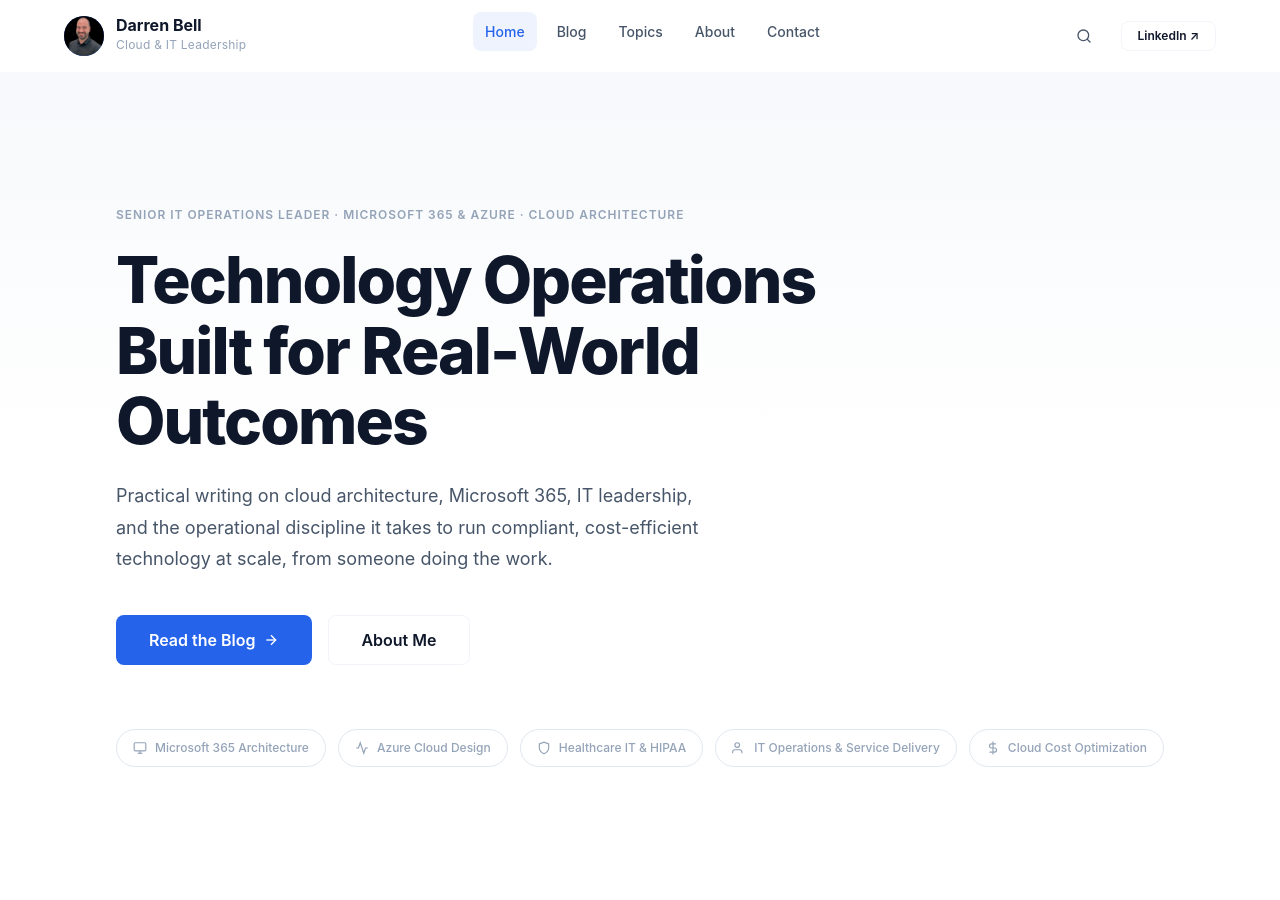
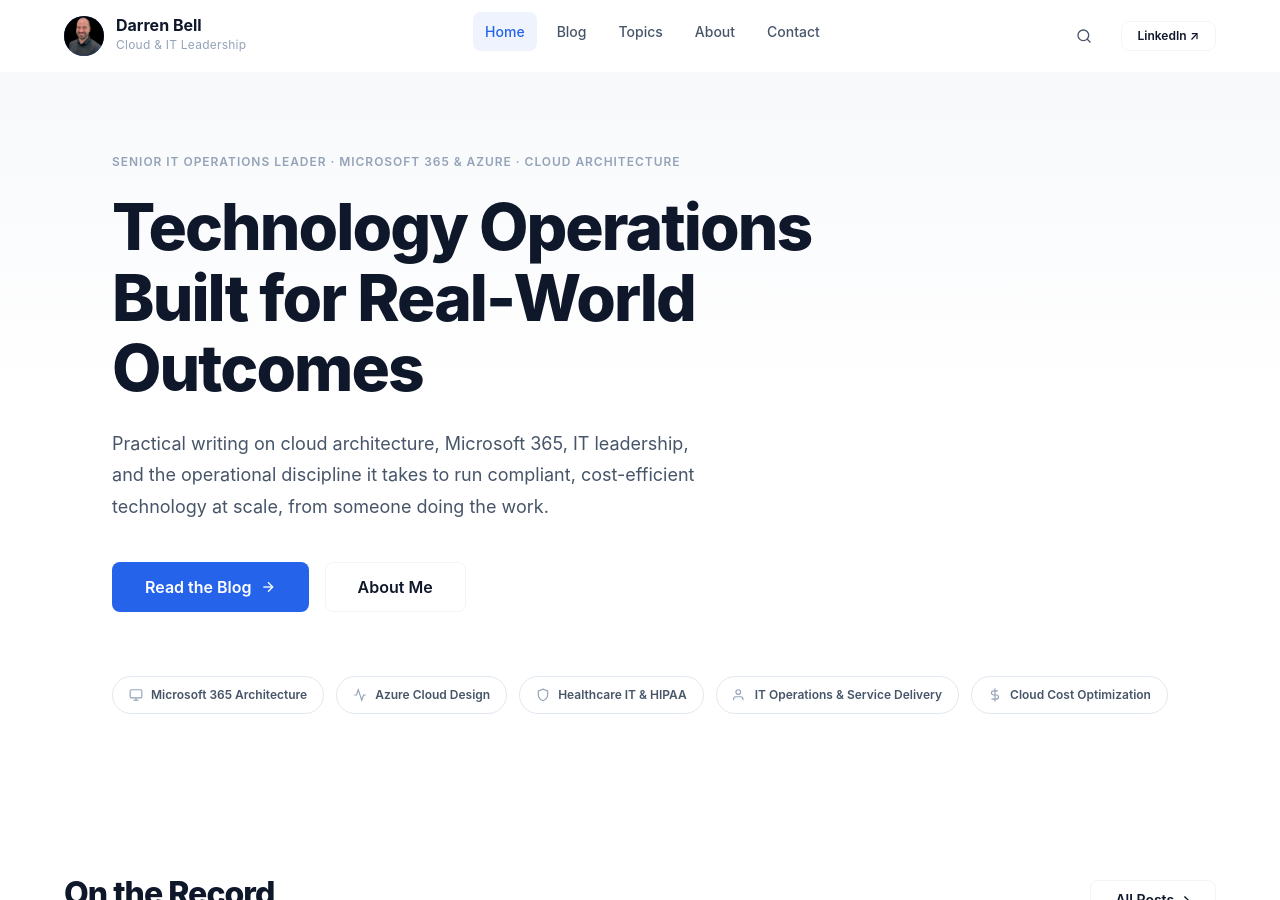
Before and after one commit to darrenbell09/DB_Blog, a Jekyll site: the page built from index.html, in a window 1280 px wide and 900 px high. Built offline with Jekyll 4.4.1, drawn with Linux system fonts in a browser that asks for light colours.

Commit message:
Fix blank sections, trim hero, improve badge and category label visibility

```diff
--- a/_includes/post-card.html
+++ b/_includes/post-card.html
@@ -27,7 +27,7 @@
 {% assign words = post.content | strip_html | number_of_words %}
 {% assign read_time = words | divided_by: 200 | plus: 1 %}
 
-<article class="post-card{% if featured %} post-card--featured{% endif %} animate-in">
+<article class="post-card{% if featured %} post-card--featured{% endif %}">
   <div class="post-card__accent"></div>
   <div class="post-card__body">
     <div class="post-card__meta">
--- a/_sass/_post.scss
+++ b/_sass/_post.scss
@@ -17,6 +17,8 @@
 
   &__category {
     margin-bottom: $sp-5;
+
+    .tag { color: $accent-amber; font-weight: $fw-bold; }
   }
 
   &__title {
--- a/assets/css/main.scss
+++ b/assets/css/main.scss
@@ -32,7 +32,7 @@
 // =============================================================================
 
 .hero {
-  min-height: 100vh;
+  min-height: 80vh;
   display: flex;
   align-items: center;
   background: $gradient-hero-bg;
@@ -96,9 +96,9 @@
     padding: $sp-2 $sp-4;
     border-radius: $radius-full;
     font-size: $fs-xs;
-    font-weight: $fw-medium;
+    font-weight: $fw-semibold;
     border: 1px solid $border;
-    color: $text-muted;
+    color: $text-secondary;
     background: $bg-card;
 
     svg, .icon { color: $text-muted; }
--- a/index.html
+++ b/index.html
@@ -94,43 +94,43 @@ description: "Practical insights on Microsoft 365, Azure, healthcare IT complian
     </div>
     <div class="skills-grid">
 
-      <div class="skill-card animate-in">
+      <div class="skill-card">
         <div class="skill-card__icon" style="background:rgba(37,99,235,0.08);color:#2563eb;">☁️</div>
         <div class="skill-card__name">Azure Architecture</div>
         <div class="skill-card__items">Enterprise cloud design, identity, Entra ID, disaster recovery, cost governance, compliance architecture</div>
       </div>
 
-      <div class="skill-card animate-in">
+      <div class="skill-card">
         <div class="skill-card__icon" style="background:rgba(37,99,235,0.08);color:#2563eb;">📧</div>
         <div class="skill-card__name">Microsoft 365</div>
         <div class="skill-card__items">Exchange Online, Teams, SharePoint, Intune, Defender for M365, governance and compliance</div>
       </div>
 
-      <div class="skill-card animate-in">
+      <div class="skill-card">
         <div class="skill-card__icon" style="background:rgba(37,99,235,0.08);color:#2563eb;">🏛️</div>
         <div class="skill-card__name">IT Leadership</div>
         <div class="skill-card__items">Team development, budget ownership, stakeholder communication, executive reporting, hiring</div>
       </div>
 
-      <div class="skill-card animate-in">
+      <div class="skill-card">
         <div class="skill-card__icon" style="background:rgba(37,99,235,0.08);color:#2563eb;">⚙️</div>
         <div class="skill-card__name">IT Operations</div>
         <div class="skill-card__items">Service delivery, incident management, change control, vendor management, SLA ownership, process improvement</div>
       </div>
 
-      <div class="skill-card animate-in">
+      <div class="skill-card">
         <div class="skill-card__icon" style="background:rgba(245,158,11,0.1);color:#f59e0b;">💰</div>
         <div class="skill-card__name">Cost Optimization</div>
         <div class="skill-card__items">Licensing audits, cloud resource governance, vendor negotiation, eliminating wasteful spend</div>
       </div>
 
-      <div class="skill-card animate-in">
+      <div class="skill-card">
         <div class="skill-card__icon" style="background:rgba(248,81,73,0.1);color:#f85149;">🔒</div>
         <div class="skill-card__name">Security &amp; Identity</div>
         <div class="skill-card__items">Entra ID, Conditional Access, MFA, Fortinet, zero-trust foundations, compliance controls</div>
       </div>
 
-      <div class="skill-card animate-in">
+      <div class="skill-card">
         <div class="skill-card__icon" style="background:rgba(77,134,184,0.08);color:#4d86b8;">🤖</div>
         <div class="skill-card__name">AI &amp; Automation</div>
         <div class="skill-card__items">Microsoft Copilot, AI-assisted operations, automation strategy, practical AI adoption in enterprise IT</div>
```
